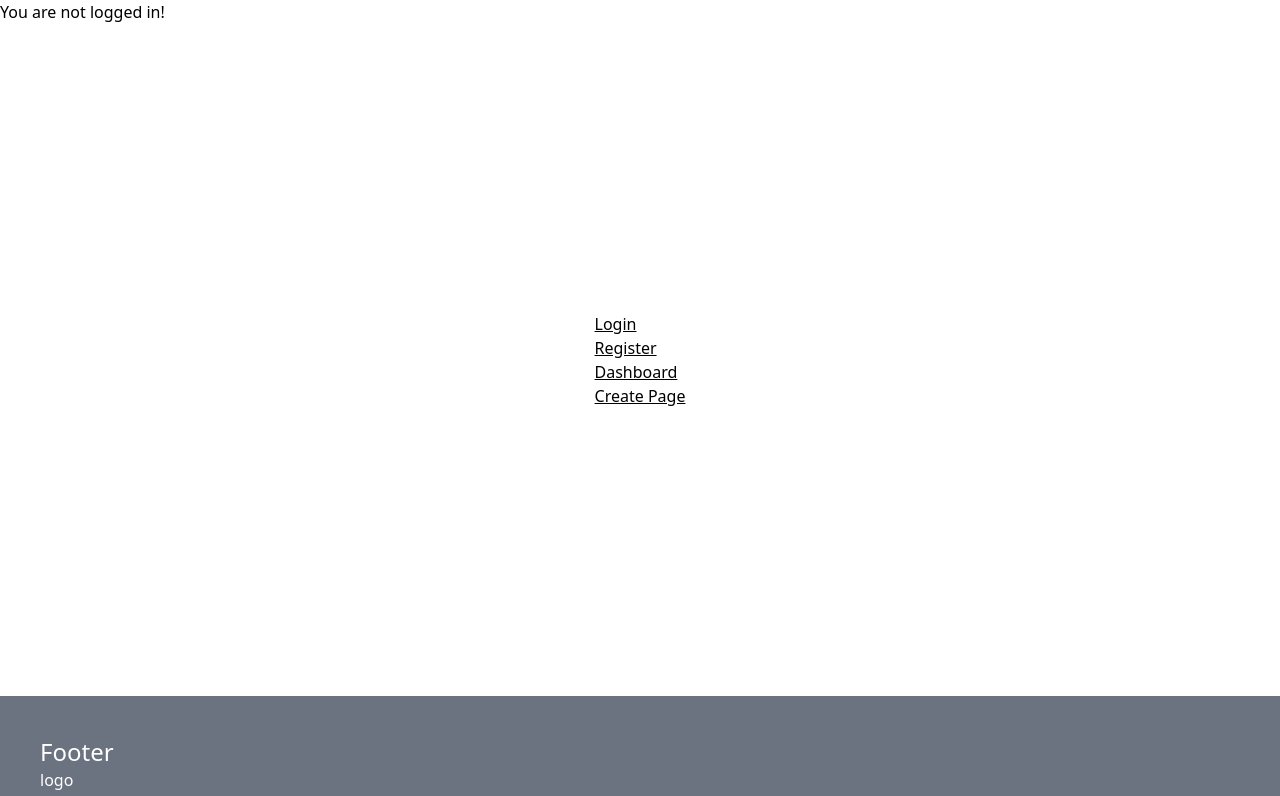
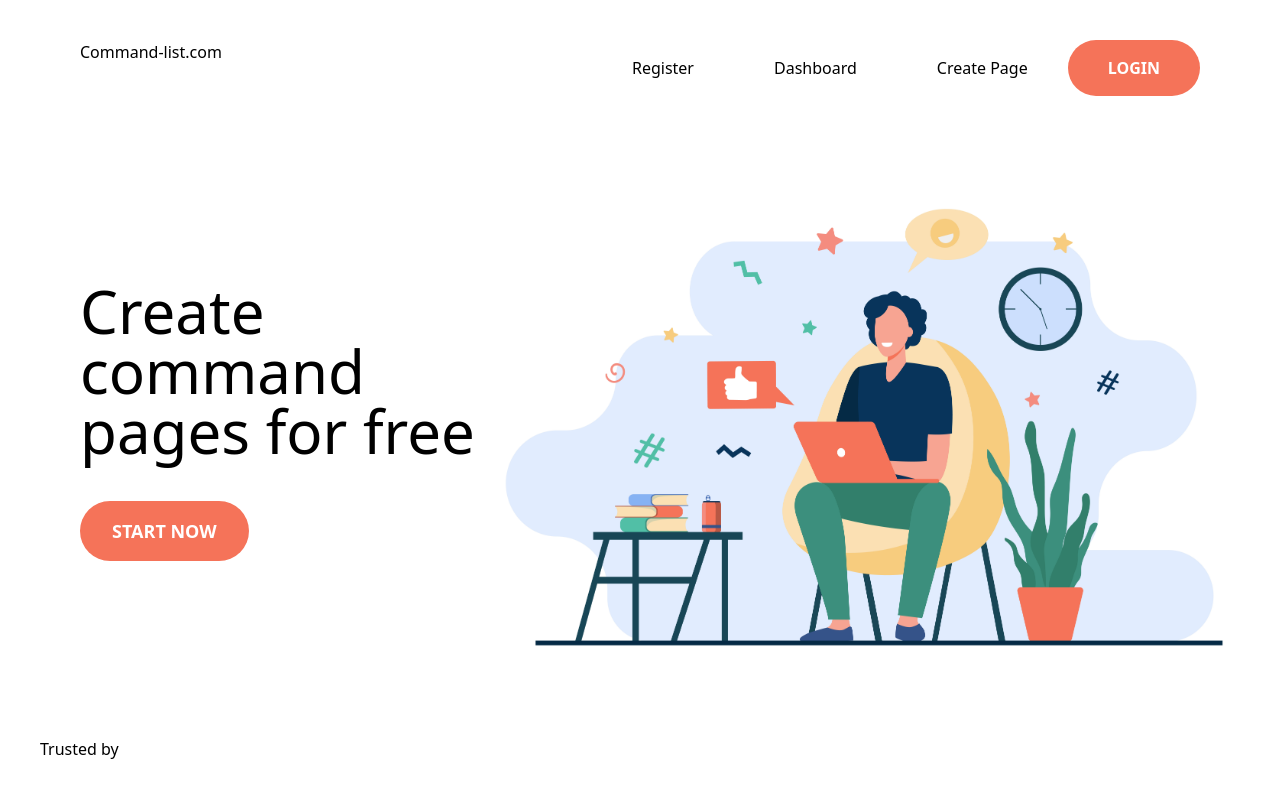
Before and after one commit to NoahEmmenegger/command-list.com, a Next.js app: page / in a window 1280 px wide. Shown: the top 796 px of the page. Built offline with nearby package versions, Linux system fonts and the light colour scheme; no server answers.

Commit message:
Add index design

```diff
--- a/component/Footer.js
+++ b/component/Footer.js
@@ -3,7 +3,7 @@ import Link from "next/link";
 export default function Footer() {
     return (
         <>
-            <footer className="bg-gray-500 p-10 text-white">
+            <footer className="bg-darkgray p-10 text-white">
                 <h1>Footer</h1>
                 <div>
                     logo
--- a/component/Layout.js
+++ b/component/Layout.js
@@ -8,13 +8,22 @@ export default function Layout({ children }) {
   return (
     <>
       <header>
+        <nav className="p-10 px-20">
+          <h>Command-list.com</h>
+          <ul className="flex float-right align-middle">
+            <li className="px-10 m-auto"><Link href="/register">Register</Link></li>
+            <li className="px-10 m-auto"><Link href="/dashboard">Dashboard</Link></li>
+            <li className="px-10 m-auto"><Link href="/create">Create Page</Link></li>
+            {auth.user ?
+              (
+                <button onClick={auth.signout} className="px-10 btn">Sign Out</button>
+              ) : <li className="px-10 btn"><Link href="/login">Login</Link></li>
+            }
+          </ul>
+        </nav>
 
-        <nav>{auth.user ? (<div>
-          {auth.user.email}
-          <button onClick={auth.signout}>Sign Out</button>
-        </div>) : 'You are not logged in!'}</nav>
       </header>
-      <main className="flex flex-col items-center justify-center py-72">
+      <main>
         {children}
       </main>
       <Footer />
--- a/pages/index.js
+++ b/pages/index.js
@@ -1,5 +1,6 @@
 import Head from 'next/head'
 import Link from 'next/link'
+import Image from 'next/image'
 
 export default function Home() {
   return (
@@ -10,13 +11,19 @@ export default function Home() {
         <link rel="icon" href="/favicon.ico" />
       </Head>
 
-      <div>
-        <ul>
-          <li><Link href="/login">Login</Link></li>
-          <li><Link href="/register">Register</Link></li>
-          <li><Link href="/dashboard">Dashboard</Link></li>
-          <li><Link href="/create">Create Page</Link></li>
-        </ul>
+      <div className="h-screen p-10 pt-0">
+        <div className="flex h-5/6">
+          <div className="w-3/5 align-middle m-auto pl-10">
+            <h1 className="text-6xl">Create command pages for free</h1>
+            <Link href="login"><a className="btn mt-10 text-lg px-8" style={{'width': 'fit-content'}}>Start now</a></Link>
+          </div>
+          <div className="w-full h-full relative p-10">
+            <Image src="/bg.jpg" layout="fill" objectFit="contain" />
+          </div>
+        </div>
+        <div className="h-10">
+          Trusted by
+        </div>
       </div>
     </div>
   )
--- a/pages/page/[slug]/index.js
+++ b/pages/page/[slug]/index.js
@@ -1,5 +1,5 @@
 import Command from '../../../component/page/Command'
-import Section from '../../../component/Page/Section'
+import Section from '../../../component/page/Section'
 import { getPageBySlug, getPageSlugs } from '../../../utils/pages'
 import Custom404 from '../../404'
 
--- a/style/index.css
+++ b/style/index.css
@@ -12,11 +12,8 @@
   h3 {
     @apply text-lg;
   }
-  a {
-    @apply underline;
-  }
 
   .btn {
-    @apply block text-white uppercase text-lg p-2 rounded bg-primary cursor-pointer;
+    @apply block text-white uppercase p-4 font-bold rounded-full bg-primary cursor-pointer;
   }
 }
--- a/tailwind.config.js
+++ b/tailwind.config.js
@@ -6,7 +6,7 @@ module.exports = {
   theme: {
     extend: {
       colors: {
-        primary: "#55aeed",
+        primary: "#f57359",
         darkgray: "#212529",
         lightgray: "#909090"
       }
```
Also changed, not shown: public/bg.jpg (added).
